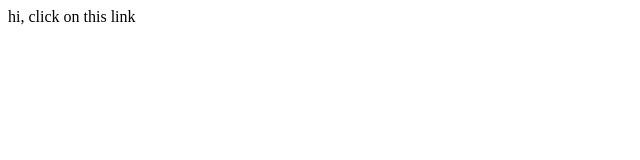
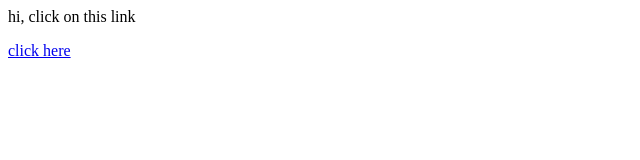
Before and after one commit to faridmumtaz/git_test, a plain HTML site: page index.html in a window 1280 px wide. Shown: the full height of the page, 0-640 px from the left. Drawn offline with Linux system fonts and the light colour scheme.

Commit message:
syntax error on a tag resolved

```diff
--- a/index.html
+++ b/index.html
@@ -1,2 +1,2 @@
 <p>hi, click on this link</p>
-<a href="hello_world.html">
+<a href="hello_world.html"> click here </a>
```
